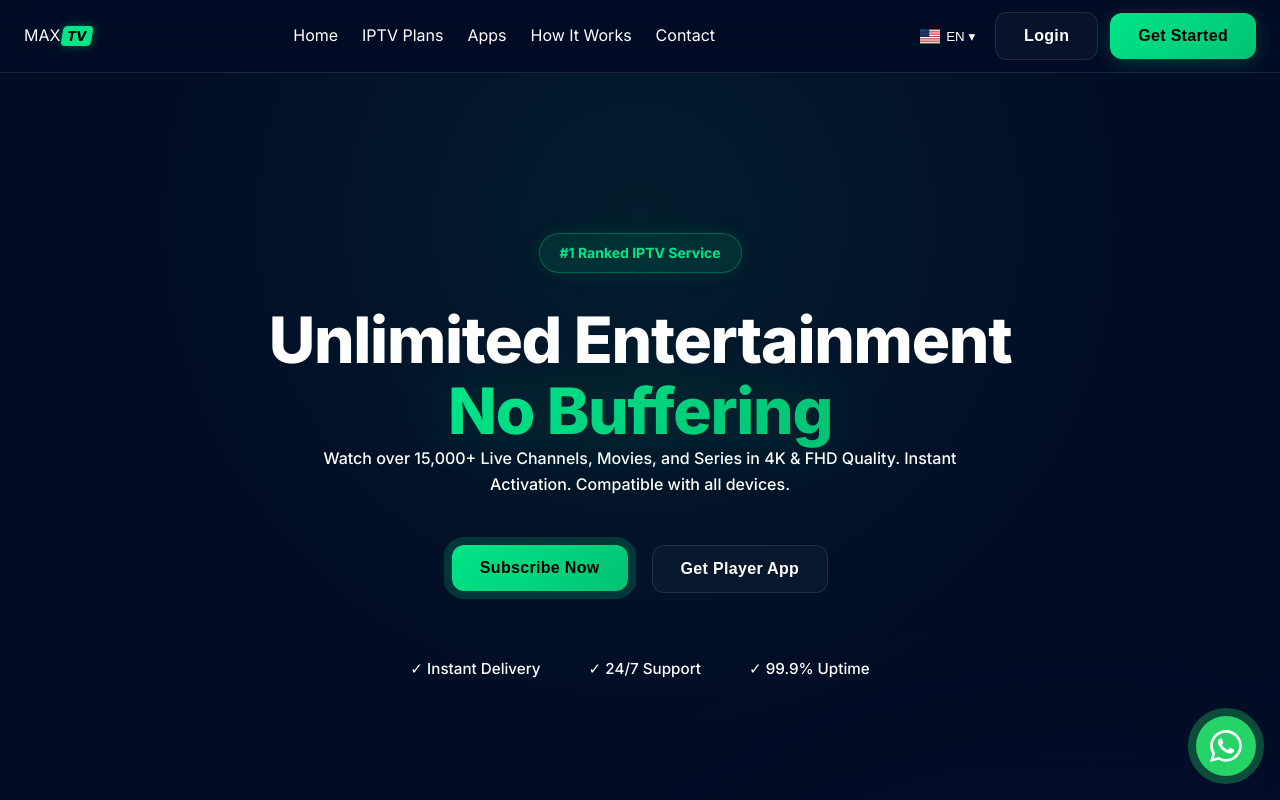
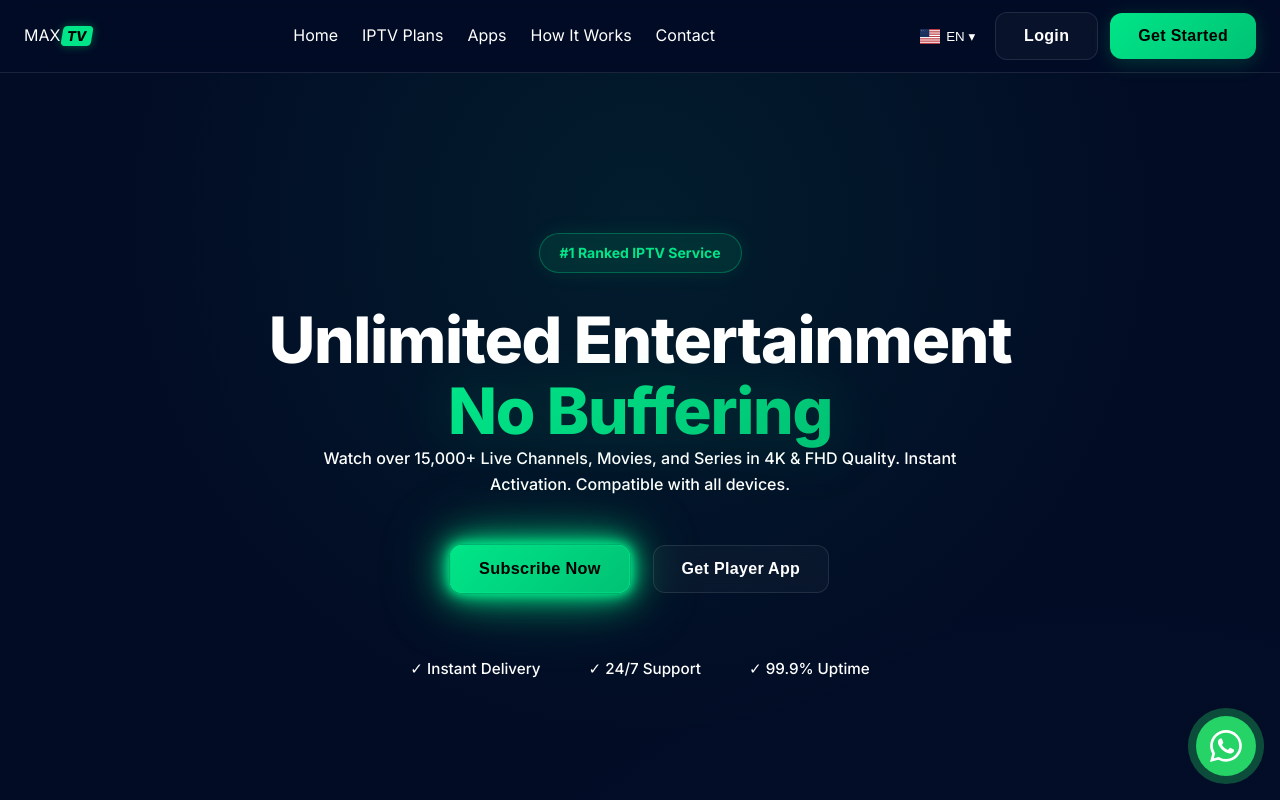
Before and after one commit to supertech26/MaxTV, a Next.js app: page / in a window 1280 px wide. Shown: the top 800 px of the page. Built offline with nearby package versions, Linux system fonts and the light colour scheme.

Commit message:
Style: Upgrade Subscribe button to futuristic neon glow

```diff
--- a/app/globals.css
+++ b/app/globals.css
@@ -69,22 +69,26 @@ a {
   overflow: hidden;
 }
 
-@keyframes glow-pulse {
+@keyframes neon-pulse {
   0% {
-    box-shadow: 0 0 0 0 rgba(0, 229, 136, 0.4);
+    box-shadow: 0 0 5px #00e588, 0 0 10px #00e588, 0 0 20px #00e588;
+    transform: scale(1);
   }
 
-  70% {
-    box-shadow: 0 0 0 15px rgba(0, 229, 136, 0);
+  50% {
+    box-shadow: 0 0 10px #00e588, 0 0 20px #00e588, 0 0 40px #00e588, 0 0 80px rgba(0, 229, 136, 0.4);
+    transform: scale(1.02);
   }
 
   100% {
-    box-shadow: 0 0 0 0 rgba(0, 229, 136, 0);
+    box-shadow: 0 0 5px #00e588, 0 0 10px #00e588, 0 0 20px #00e588;
+    transform: scale(1);
   }
 }
 
 .btn-glow {
-  animation: glow-pulse 2s infinite;
+  animation: neon-pulse 1.5s infinite alternate;
+  border: 1px solid rgba(0, 229, 136, 0.8);
 }
 
 
```
